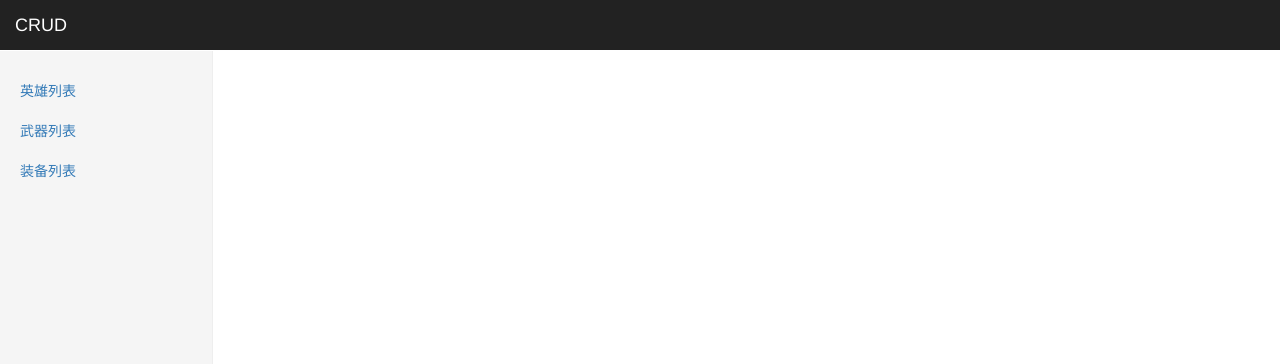
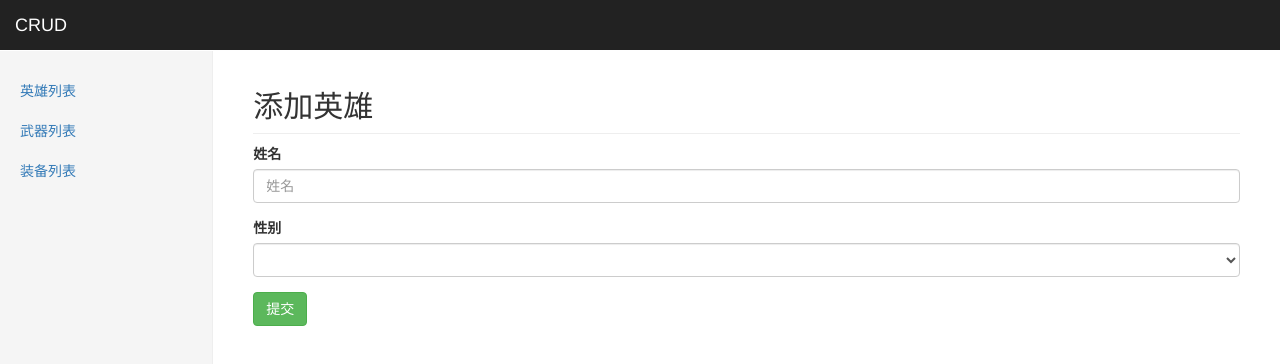
Before and after one commit to 532466416/HeroList_Gao, a Vue app: page /#/hero/additem in a window 1280 px wide. Shown: the top 364 px of the page. Built offline with nearby package versions, Linux system fonts and the light colour scheme.

Commit message:
10：添加功能实现

```diff
--- a/src/router.js
+++ b/src/router.js
@@ -6,22 +6,31 @@ Vue.use(VueRouter)
 import hero from './views/hero/hero.vue'
 import weapon from './views/weapon/weapon.vue'
 import equip from './views/equip/equip.vue'
+import additem from './views/hero/additem.vue'
 
 const router = new VueRouter({
   routes: [{
     name: 'hero',
     path: '/hero',
     component: hero
-    },{
+  }, {
     name: 'weapon',
     path: '/weapon',
     component: weapon
-    },{
+  }, {
     name: 'equip',
     path: '/equip',
     component: equip
-    },{path:'/',redirect:'/hero'}],
-    linkExactActiveClass:'active'
+  },{
+    name:'additem',
+    path:'/hero/additem',
+    component:additem
+  },
+   {
+    path: '/',
+    redirect: '/hero'
+  }],
+  linkExactActiveClass: 'active'
 })
 
 export default router
--- /dev/null
+++ b/src/views/hero/additem.vue
@@ -0,0 +1,54 @@
+<template>
+  <div class="container-fluid">
+    <div class="row">
+      <div class="col-sm-9 col-sm-offset-3 col-md-10 col-md-offset-2 main">
+        <h2 class="sub-header">添加英雄</h2>
+        <form>
+          <div class="form-group">
+            <label for="name">姓名</label>
+            <input type="text" class="form-control" id="name" placeholder="姓名" v-model="formData.name" />
+          </div>
+          <div class="form-group">
+            <label for="gender">性别</label>
+            <select class="form-control" v-model="formData.gender" >
+                <option value="男">男</option>
+                <option value="女">女</option>
+            </select>
+          </div>
+          <button class="btn btn-success" @click="addHero(formData)">提交</button>
+        </form>
+      </div>
+    </div>
+  </div>
+</template>
+
+<script>
+import axios from "axios";
+
+export default {
+    data(){
+        return {
+            formData:{
+                name:'',
+                gender:'',
+                age:''
+            }
+        }
+    },
+  methods: {
+    addHero() {
+        axios.post('http://localhost:3000/users',this.formData).then(respons=>{
+            if(respons.status == 201){
+                this.$router.push('/hero')
+            }
+        }).catch(err=>{
+            alert('服务器异常--add');
+            console.log(err)
+        })
+    }
+  }
+};
+</script>
+
+<style>
+</style>
--- a/src/views/hero/hero.vue
+++ b/src/views/hero/hero.vue
@@ -1,7 +1,8 @@
 <template>
   <div class="col-sm-9 col-sm-offset-3 col-md-10 col-md-offset-2 main">
     <h2 class="sub-header">英雄管理</h2>
-    <a class="btn btn-success" href="add.html">Add</a>
+    <!-- <a class="btn btn-success" href="add.html">Add</a> -->
+    <router-link to="/hero/additem" class="btn btn-success">添加</router-link>
     <div class="table-responsive">
       <table class="table table-striped">
         <thead>
```
Lines whose indentation alone changed are shown as unchanged.
